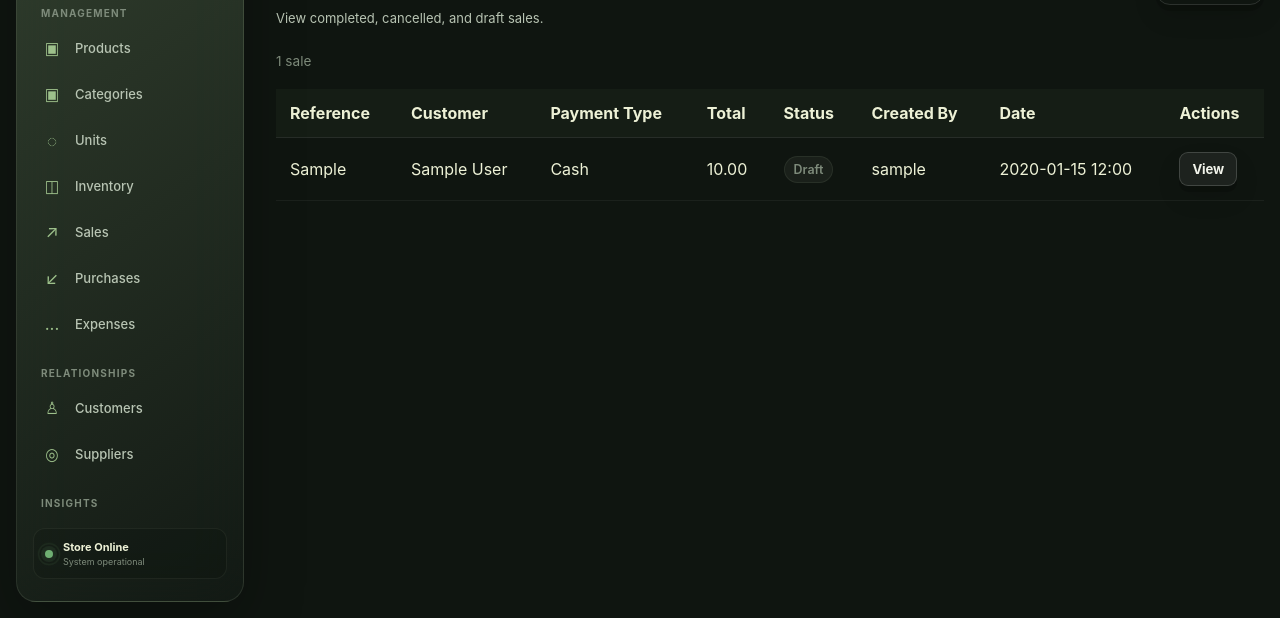
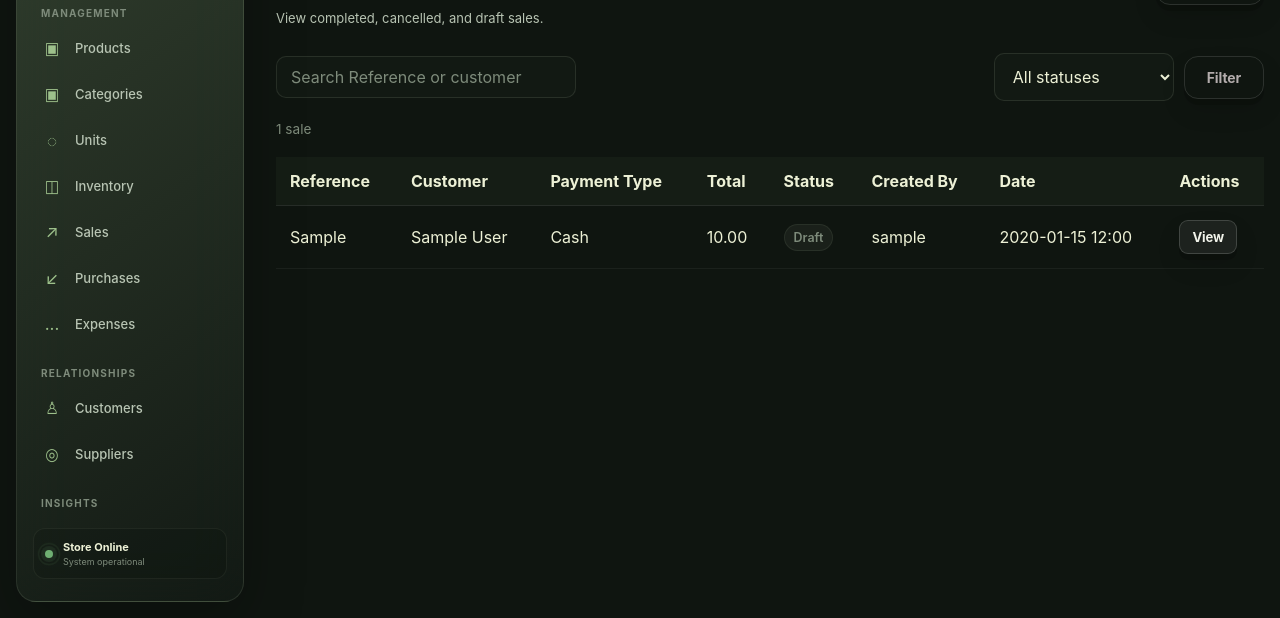
Before and after one commit to issam2a/store-management-system, a Django app: page /sales/ in a window 1280 px wide. Shown: the part 182-800 px from the top of the page. Run offline with Django 5.2, Linux system fonts and the light colour scheme; a user stored in the database is signed in; tables that the repository leaves empty hold one stand-in row (values such as "Sample post").

Commit message:
Add sales list search and status filters

```diff
--- a/apps/sales/views.py
+++ b/apps/sales/views.py
@@ -3,7 +3,7 @@ from django.core.exceptions import ValidationError
 from django.http import JsonResponse
 from django.shortcuts import get_object_or_404, redirect, render
 from django.utils.translation import gettext_lazy as _
-
+from django.db.models import Q
 from apps.products.models import Product
 
 from .forms import (
@@ -28,11 +28,20 @@ from .services import (
 @login_required
 def sale_list(request):
     """
-    Display sales history.
+    Display sales history with search and status filtering.
 
-    This remains useful as the Sales landing page.
-    The POS workflow itself starts from New Sale.
+    Search:
+    - Sale reference
+    - Customer name
+
+    Filters:
+    - Draft
+    - Completed
+    - Cancelled
     """
+
+    query = request.GET.get("q", "").strip()
+    selected_status = request.GET.get("status", "").strip()
 
     sales = (
         Sale.objects
@@ -44,8 +53,21 @@ def sale_list(request):
         .order_by("-created_at")
     )
 
+    if query:
+        sales = sales.filter(
+            Q(reference__icontains=query)
+            | Q(customer__name__icontains=query)
+        )
+
+    if selected_status:
+        sales = sales.filter(
+            status=selected_status
+        )
+
     context = {
         "sales": sales,
+        "query": query,
+        "selected_status": selected_status,
     }
 
     return render(
--- a/dashboard/templates/sales/sale_list.html
+++ b/dashboard/templates/sales/sale_list.html
@@ -42,6 +42,82 @@
 
 <div class="content-card">
 
+    <form method="get" class="table-toolbar">
+
+        <div class="filter-group">
+
+            <input
+                id="sale-search"
+                type="search"
+                name="q"
+                value="{{ query }}"
+                class="form-input"
+                placeholder="{% trans 'Search Reference or customer' %}"
+            >
+
+        </div>
+
+        <div class="filter-group">
+
+            <select
+                id="sale-status"
+                name="status"
+                class="form-input"
+            >
+                <option value="">
+                    {% trans "All statuses" %}
+                </option>
+
+                <option
+                    value="DRAFT"
+                    {% if selected_status == "DRAFT" %}selected{% endif %}
+                >
+                    {% trans "Draft" %}
+                </option>
+
+                <option
+                    value="COMPLETED"
+                    {% if selected_status == "COMPLETED" %}selected{% endif %}
+                >
+                    {% trans "Completed" %}
+                </option>
+
+                <option
+                    value="CANCELLED"
+                    {% if selected_status == "CANCELLED" %}selected{% endif %}
+                >
+                    {% trans "Cancelled" %}
+                </option>
+            </select>
+
+        </div>
+
+        <div class="filter-actions">
+
+            <button
+                type="submit"
+                class="btn-primary"
+            >
+                {% trans "Filter" %}
+            </button>
+
+            {% if query or selected_status %}
+                <a
+                    href="{% url 'sale_list' %}"
+                    class="btn-secondary"
+                >
+                    {% trans "Clear" %}
+                </a>
+            {% endif %}
+
+        </div>
+
+    </form>
+
+</div>
+
+<div class="content-card">
+
     <div class="table-toolbar">
 
         <div class="table-count">
@@ -55,6 +131,8 @@
         </div>
 
     </div>
+
+</div>
 
 
     {% if sales %}
```
